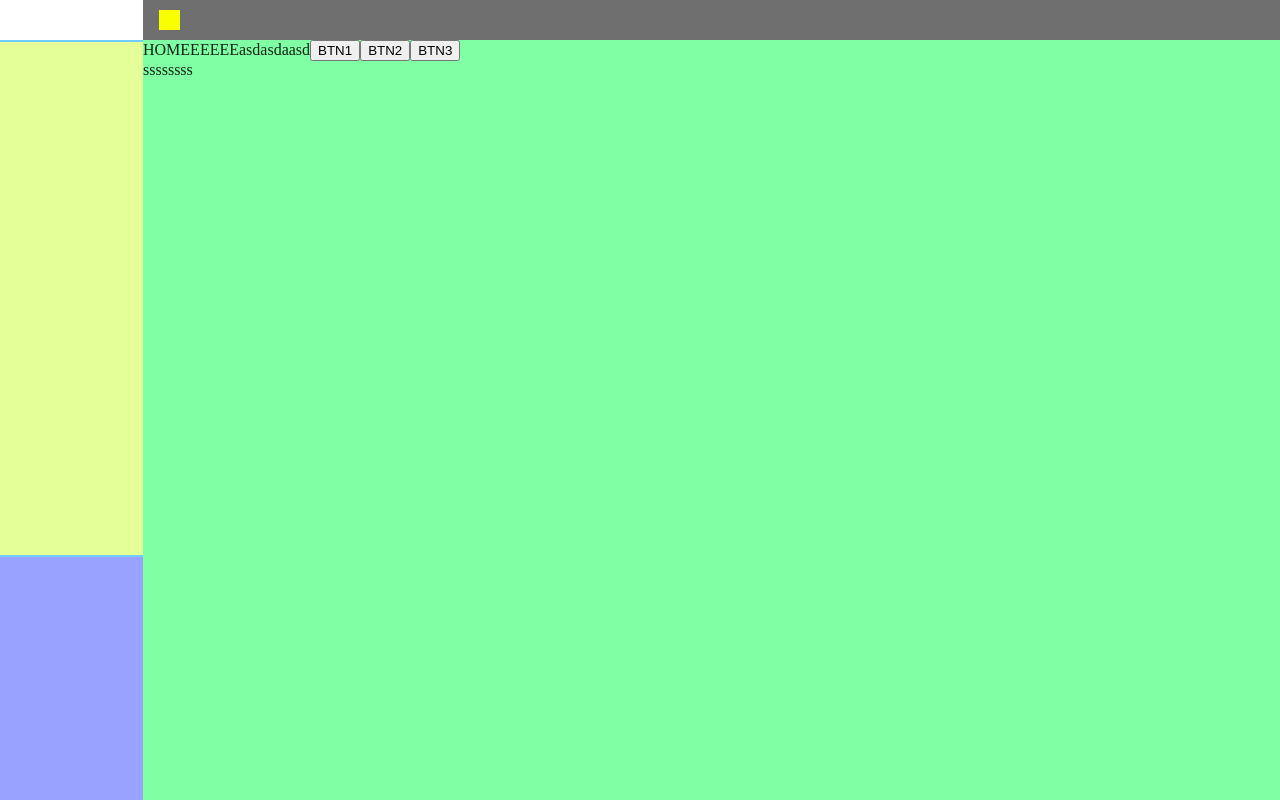
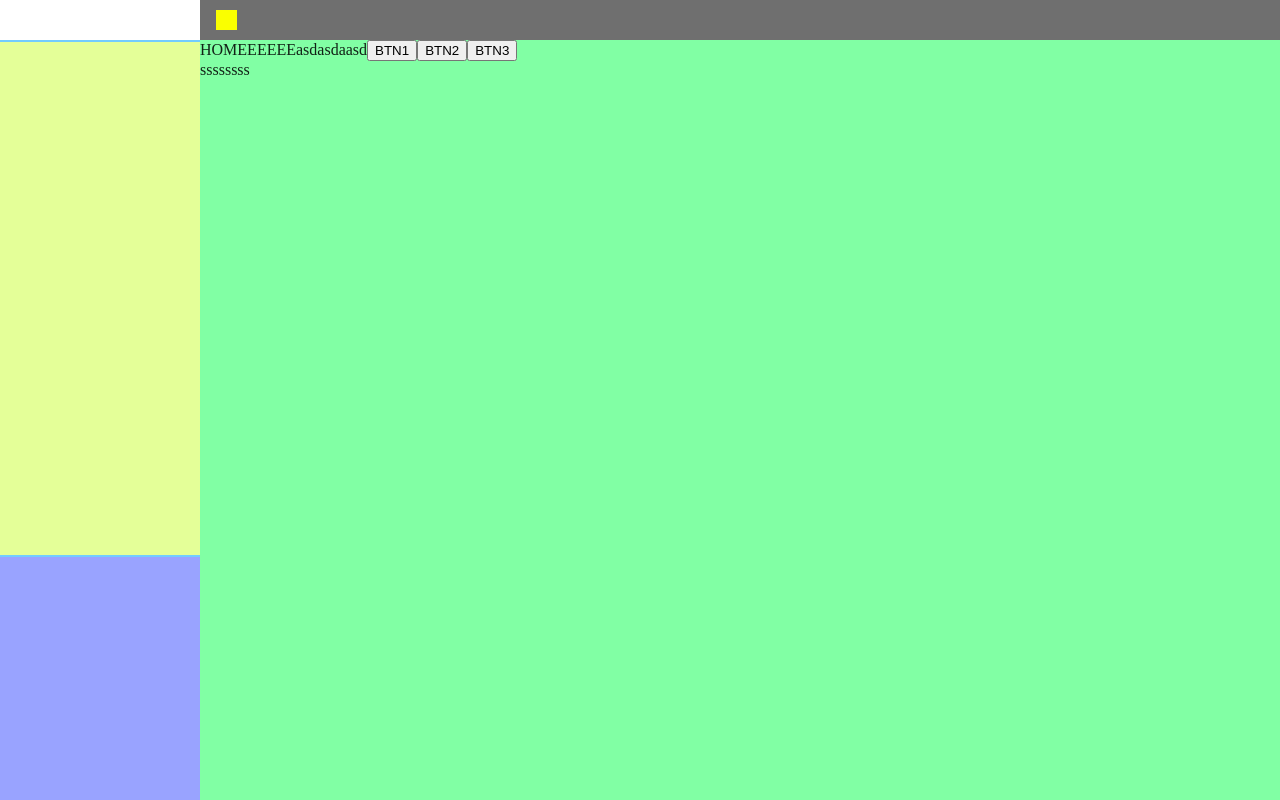
Before and after one commit to douglas9932/TescaroTechAviacaoWeb, a React (Create React App) app: page /Home in a window 1280 px wide. Built offline with nearby package versions, Linux system fonts and the light colour scheme.

Commit message:
menu recolhendo e abrindo

```diff
--- a/src/Content/css/FrmMaster.module.css
+++ b/src/Content/css/FrmMaster.module.css
@@ -14,7 +14,8 @@
   background-color: #e4ff98;
 }
 .frameDiv2,
-.menuDiv {
+.menuAberto,
+.menuRecolhido {
   align-self: stretch;
   flex-shrink: 0;
 }
@@ -24,15 +25,30 @@
   height: 243px;
   overflow: hidden;
 }
-.menuDiv {
+.menuAberto {
+  transition-delay: 0.1s;
+  transition-duration: 0.5s;
   background-color: #72ccff;
-  width: 143px;
+  width: 200px;
   display: flex;
   flex-direction: column;
   align-items: flex-start;
   justify-content: flex-start;
   gap: 2px;
 }
+
+.menuRecolhido {
+  transition-delay: 0.1s;
+  transition-duration: 0.5s;
+  background-color: #72ccff;
+  width: 50px;
+  display: flex;
+  flex-direction: column;
+  align-items: flex-start;
+  justify-content: flex-start;
+  gap: 2px;
+}
+
 .btnHamburguerButton {
   cursor: pointer;
   border: 0;
--- /dev/null
+++ b/src/Formularios/Arquivos/SideBar.tsx
@@ -0,0 +1,15 @@
+import { FunctionComponent } from "react";
+import styles from "../../Content/css/FrmMaster.module.css";
+
+
+type Props = { css: string; label: string };
+
+export const SideBar: FunctionComponent<Props>  =({ css, label, ...props }) => {
+      return (
+        <div id="SideBar" className={css}>
+            <div className={styles.frameDiv} />
+            <div className={styles.frameDiv1} />
+            <div className={styles.frameDiv2} />
+        </div>
+      );
+    };
--- a/src/Formularios/Master.tsx
+++ b/src/Formularios/Master.tsx
@@ -1,9 +1,23 @@
 
 import { FunctionComponent } from "react";
 import styles from "../Content/css/FrmMaster.module.css";
+import { SideBar } from "./Arquivos/SideBar";
 
 function MenuHamburguer_Click()
 {
+  var a =document.getElementById("SideBar");
+  if(a!=null)
+  {
+    if(a.className == styles.menuRecolhido)
+    {
+      a.className = (styles.menuAberto);
+    }
+    else
+    {
+      a.className = (styles.menuRecolhido);
+    }
+  }
+  return a;
 }
 
 
@@ -12,11 +26,7 @@ children
 }) => {
   return (
      <div className={styles.frmMasterDiv}>
-     <div className={styles.menuDiv}>
-       <div className={styles.frameDiv} />
-       <div className={styles.frameDiv1} />
-       <div className={styles.frameDiv2} />
-     </div>
+     <SideBar css={styles.menuAberto.toString()} label={""} />
      <div className={styles.bodyDiv}>
        <div className={styles.pnlTopDiv}>
          <button className={styles.btnHamburguerButton} onClick={MenuHamburguer_Click}/>
--- a/tsconfig.json
+++ b/tsconfig.json
@@ -22,5 +22,5 @@
     },
     "include": [
       "src"
-, "Func.js"    ]
+, "Func.js", "TxtManagerController.js"    ]
   }
```
Also changed, not shown: 2 other files (tests, documents, lock files or other folders).
